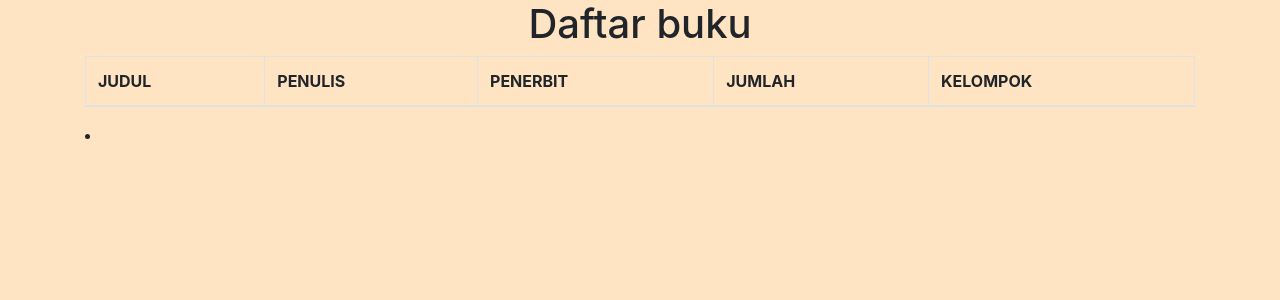
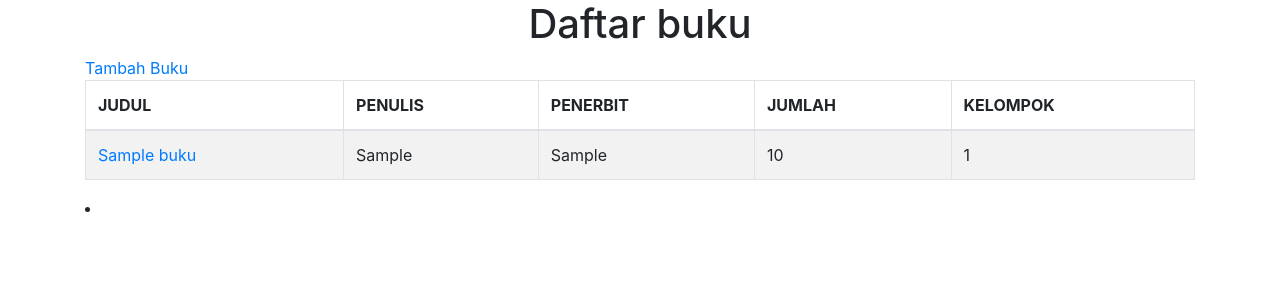
Before and after one commit to ahmadsahdil/django, a Django app: page /buku/ in a window 1280 px wide. Shown: the top 300 px of the page. Run offline with Django 3.2, Linux system fonts and the light colour scheme; tables that the repository leaves empty hold one stand-in row (values such as "Sample post"); lists and menus that the app fills with data are empty; some libraries are stand-ins or nearby versions.

Commit message:
edit function buku

```diff
--- a/Djangoproject/mywebsite/urls.py
+++ b/Djangoproject/mywebsite/urls.py
@@ -1,6 +1,6 @@
 from django.contrib import admin
 from django.urls import path
-from perpustakaan.views import buku,tambahBuku
+from perpustakaan.views import *
 
 
 
@@ -8,7 +8,8 @@ from perpustakaan.views import buku,tambahBuku
 urlpatterns = [
     path('admin/', admin.site.urls),
     path('buku/', buku),
-    path('tambah-buku/', tambahBuku),
+    path('tambah-buku/', tambahBuku, name="tambah-buku"),
+    path('buku/ubah/<int:id_buku>', ubahBuku , name="ubah_buku"),
     # path('penerbit/', penerbit),
     # path('', views.index, name='index'),
 ]
--- a/Djangoproject/perpustakaan/templates/buku.html
+++ b/Djangoproject/perpustakaan/templates/buku.html
@@ -3,6 +3,7 @@
 <div class="container">
   <div class="row">
     <div class="col-md-12">
+      <a href="{% url 'tambah-buku' %}">Tambah Buku</a>
       <table class="table table-bordered table-striped">
         <thead>
           <tr>
@@ -16,7 +17,9 @@
         <tbody>
           {% for buku in books %}
           <tr>
-            <td>{{ buku.judul }}</td>
+            <td>
+              <a href="{% url 'ubah_buku' buku.id %}">{{ buku.judul }}</a>
+            </td>
             <td>{{ buku.penulis }}</td>
             <td>{{ buku.penerbit }}</td>
             <td>{{ buku.jumlah }}</td>
--- a/Djangoproject/perpustakaan/views.py
+++ b/Djangoproject/perpustakaan/views.py
@@ -1,14 +1,31 @@
-from django.shortcuts import render
+from django.shortcuts import render, redirect
 from perpustakaan.models import Buku
 from perpustakaan.forms import formBuku
+from django.contrib import messages
 
+def ubahBuku(request, id_buku):
+    buku = Buku.objects.get(id=id_buku)
+    template = 'ubah-buku.html'
+    if request.POST:
+        form = formBuku(request.POST, instance=buku)
+        if form.is_valid:
+            messages.success(request,"Data berhasil Diedit")
+            form.save()
+            return redirect('ubah_buku',id_buku = id_buku)
+    else:
+        form = formBuku(instance=buku)
+        konteks = {
+            'form':form,
+            'buku':buku,
+        }
+        return render(request,template,konteks)
 
 def buku(request):
     # menampilkan beberapa data 'where di sql' pisahkan dengan "__"
     # limit data yang ditampilakan gunakan "[:3]" di akhir
-    books = Buku.objects.filter(kelompok_id_id__nama='ahmad')[:3]
+    # books = Buku.objects.filter(kelompok_id_id__nama='ahmad')[:3]
     # Menampilkan semua data
-    # books = Buku.objects.all()
+    books = Buku.objects.all()
     konteks = {
         'books': books,
     }
--- a/Djangoproject/templates/base.html
+++ b/Djangoproject/templates/base.html
@@ -6,7 +6,6 @@
     <meta name="viewport" content="width=device-width, initial-scale=1.0">
     <title>Perpustakaan Sekolah</title>
     <link rel="stylesheet" href="{% static 'css/bootstrap.min.css' %}">
-    <link rel="stylesheet" href="{% static 'css/style.css' %}">
 </head>
 <body>
     {% include 'judul.html' %}
```
Also changed, not shown: Djangoproject/perpustakaan/templates/ubah-buku.html (added, +20 -0 lines).
